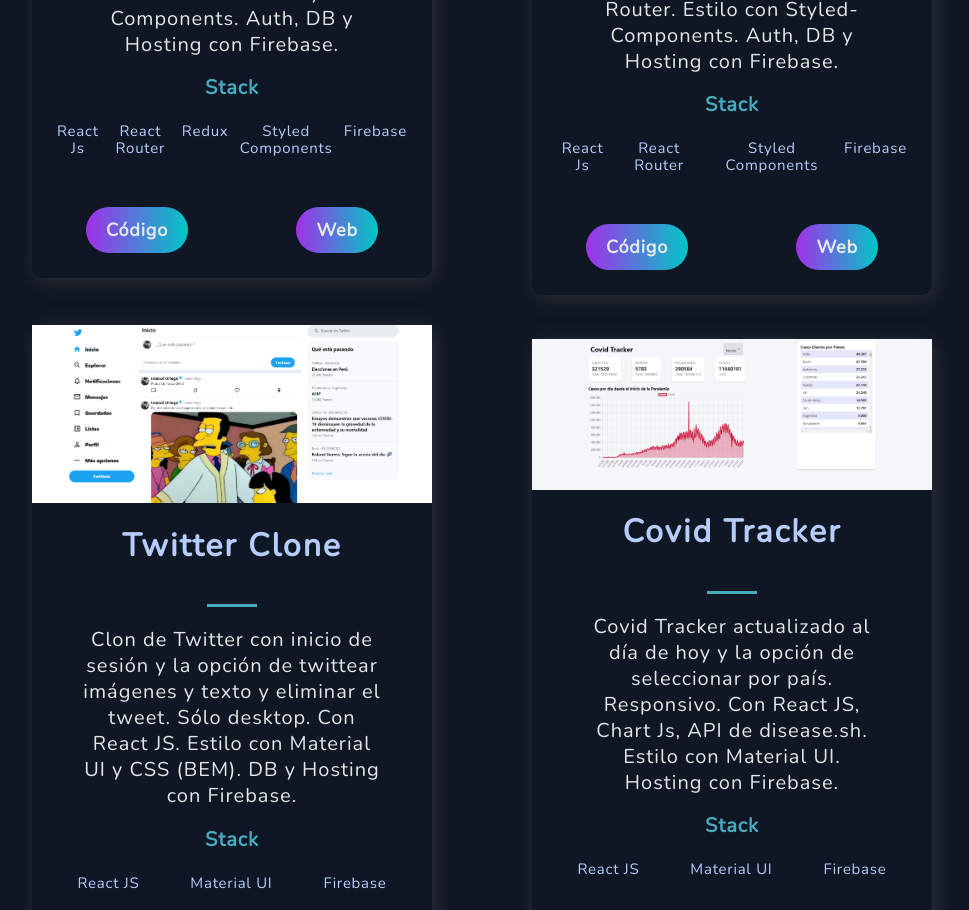
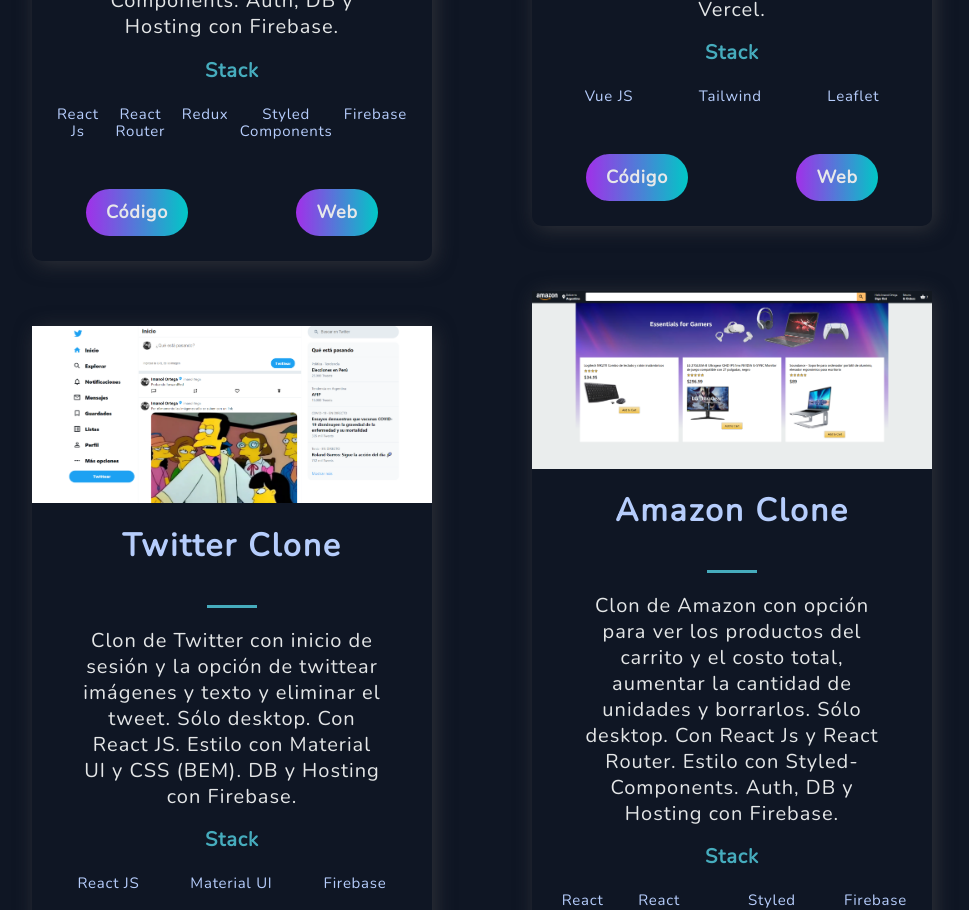
Before and after one commit to imanolortega/portfolio, a Next.js app: page / in a window 1280 px wide. Shown: the part 2100-3010 px from the top of the page, without its empty margins (158-1127 px from the left). Built offline with nearby package versions, Linux system fonts and the light colour scheme.

Commit message:
new project

```diff
--- a/src/constants/constants.js
+++ b/src/constants/constants.js
@@ -33,7 +33,7 @@
     tags: ["React Js", "React Router", "Styled Components", "Firebase"],
     source: "https://github.com/imanolrtega/amazon-clone",
     visit: "https://clone-563e4.web.app/",
-    id: 3,
+    id: 5,
   },
   {
     title: "Twitter Clone",
@@ -48,12 +48,12 @@
   {
     title: "Covid Tracker",
     description:
-      "Covid Tracker actualizado al día de hoy y la opción de seleccionar por país. Responsivo. Con React JS, Chart Js, API de disease.sh. Estilo con Material UI. Hosting con Firebase.",
-    image: "/images/5.png",
-    tags: ["React JS", "Material UI", "Firebase"],
-    source: "https://github.com/imanolrtega/covid-tracker",
-    visit: "https://covid-tracker-616b2.web.app/",
-    id: 5,
+      "Covid Tracker con Vue JS, Leaflet y Tailwind. Casos totales y por día de todo el mundo. Responsivo. Hosting Vercel.",
+    image: "/images/8.jpg",
+    tags: ["Vue JS", "Tailwind", "Leaflet"],
+    source: "https://github.com/imanolrtega/covid-tracker-vue",
+    visit: "https://covid-tracker-vue.vercel.app/",
+    id: 3,
   },
   {
     title: "Datatable con Google Sheets",
@@ -89,15 +89,16 @@
 
 export const techFront = [
   { key: 1, tech: "React JS" },
+  { key: 2, tech: "Vue JS" },
   { key: 0, tech: "Javascript" },
-  { key: 2, tech: "Redux JS" },
-  { key: 3, tech: "Next JS" },
-  { key: 5, tech: "CSS3" },
-  { key: 4, tech: "HTML5" },
-  { key: 6, tech: "Material UI" },
-  { key: 7, tech: "Styled Components" },
-  { key: 8, tech: "Tailwind CSS" },
-  { key: 9, tech: "Bootstrap" },
+  { key: 3, tech: "Redux JS" },
+  { key: 4, tech: "Next JS" },
+  { key: 6, tech: "CSS3" },
+  { key: 5, tech: "HTML5" },
+  { key: 7, tech: "Material UI" },
+  { key: 8, tech: "Styled Components" },
+  { key: 9, tech: "Tailwind CSS" },
+  { key: 10, tech: "Bootstrap" },
 ];
 
 export const techBack = [
```
Also changed, not shown: public/images/8.jpg (added).
